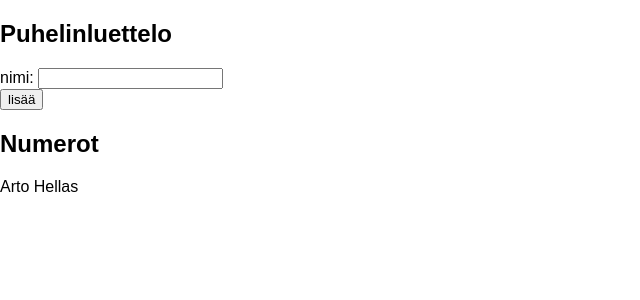
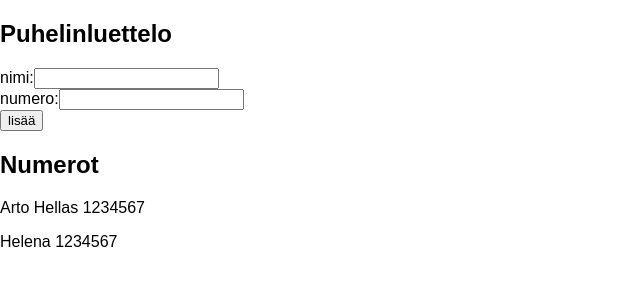
Before and after one commit to hepennan/fullstackopen2018_osa2, a React (Create React App) app in the folder puhelinluettelo/: page / in a window 1280 px wide. Shown: the top 300 px of the page, without its empty margins (0-640 px from the left). Built offline with nearby package versions, Linux system fonts and the light colour scheme.

Commit message:
2.8 puhelinluettelo osa 3 --- versio 1

```diff
--- a/puhelinluettelo/src/App.js
+++ b/puhelinluettelo/src/App.js
@@ -4,28 +4,62 @@ class App extends React.Component {
   constructor(props) {
     super(props);
     this.state = {
-      persons: [{ name: "Arto Hellas" }],
-      newName: ""
+      persons: [
+        {
+          name: "Arto Hellas",
+          number: "1234567"
+        },
+        {
+          name: "Helena",
+          number: "1234567"
+        }
+      ],
+      newPerson: {
+        name: "",
+        number: ""
+      }
     };
+    this.addNumber = this.addNumber.bind(this);
+    this.handleChange = this.handleChange.bind(this);
   }
 
   addNumber = event => {
     event.preventDefault();
     const names = this.state.persons.map(person => person.name);
-    if (names.indexOf(this.state.newName) === -1) {
-      const person = {
-        name: this.state.newName
+    if (names.indexOf(this.state.name) === -1) {
+      const person = this.state.newPerson;
+      const persons = this.state.persons.concat(person);
+      const newPerson = {
+        name: "",
+        number: ""
       };
-      const persons = this.state.persons.concat(person);
       this.setState({
         persons: persons,
-        newName: ""
+        newPerson: newPerson
       });
     }
   };
 
   handleChange = event => {
-    this.setState({ newName: event.target.value });
+    if (event.target.name === "name") {
+      const uusi = {
+        name: event.target.value,
+        number: this.state.newPerson.number
+      };
+
+      this.setState({
+        newPerson: uusi
+      });
+    } else {
+      const uusi2 = {
+        name: this.state.newPerson.name,
+        number: event.target.value
+      };
+
+      this.setState({
+        newPerson: uusi2
+      });
+    }
   };
 
   render() {
@@ -33,29 +67,40 @@ class App extends React.Component {
       <div>
         <h2>Puhelinluettelo</h2>
 
-        <form onSubmit={this.addNumber} onChange={this.handleChange}>
+        <form onSubmit={this.addNumber}>
           <div>
-            nimi: <input value={this.state.newName} />
+            nimi:
+            <input
+              name="name"
+              id="name"
+              value={this.state.newPerson.name}
+              onChange={this.handleChange}
+            />
+          </div>
+          <div>
+            numero:
+            <input
+              name="number"
+              id="number"
+              value={this.state.newPerson.number}
+              onChange={this.handleChange}
+            />
           </div>
           <div>
             <button type="submit">lisää</button>
           </div>
         </form>
+
         <h2>Numerot</h2>
-        {this.state.persons.map(person => (
-          <Person key={person.name} person={person} />
+        {this.state.persons.map(p => (
+          <p key={p.name}>
+            {" "}
+            {p.name} {p.number}
+          </p>
         ))}
       </div>
     );
   }
 }
 
-const Person = ({ person }) => {
-  return (
-    <div>
-      <p>{person.name}</p>
-    </div>
-  );
-};
-
 export default App;
```
